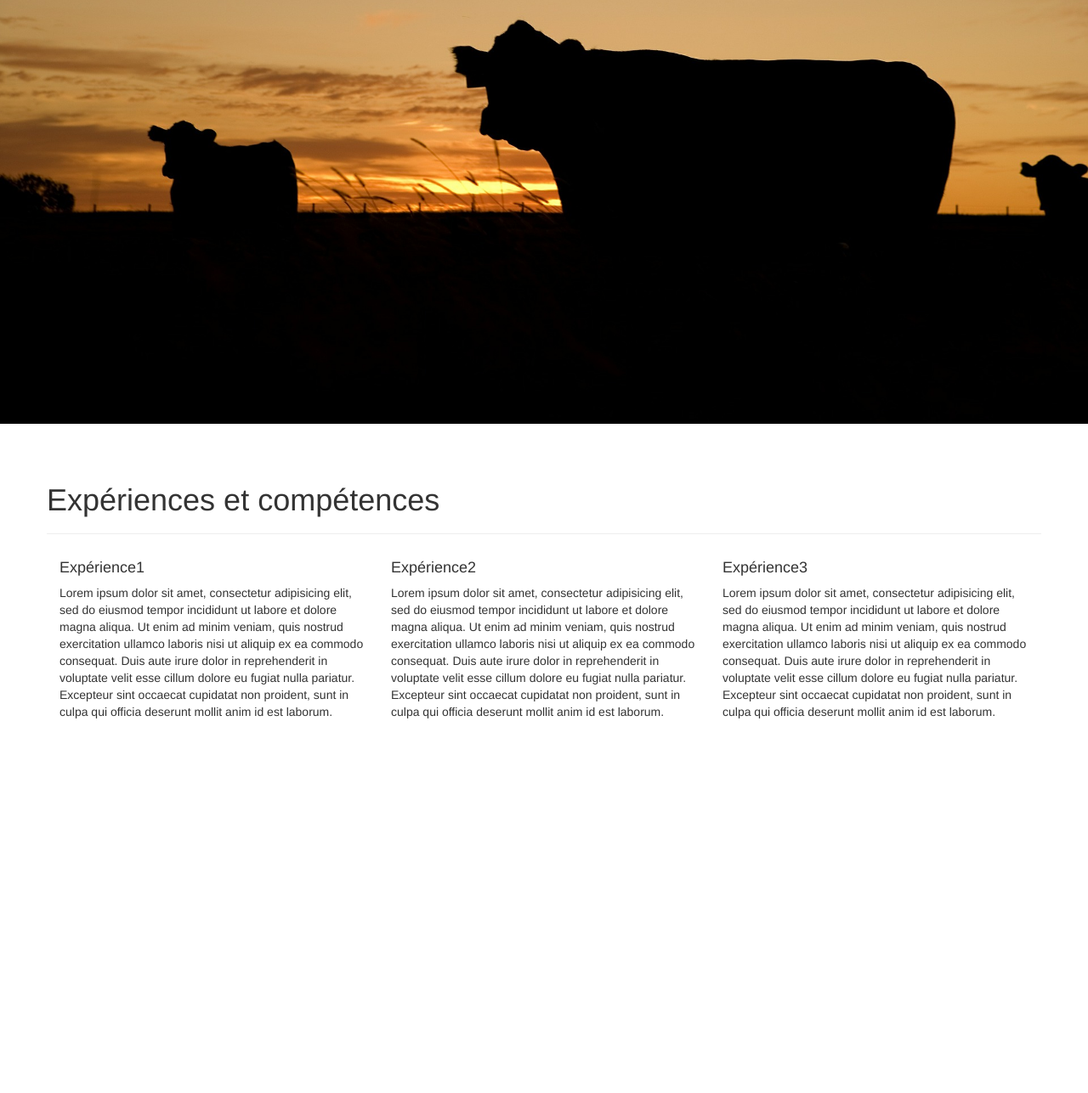
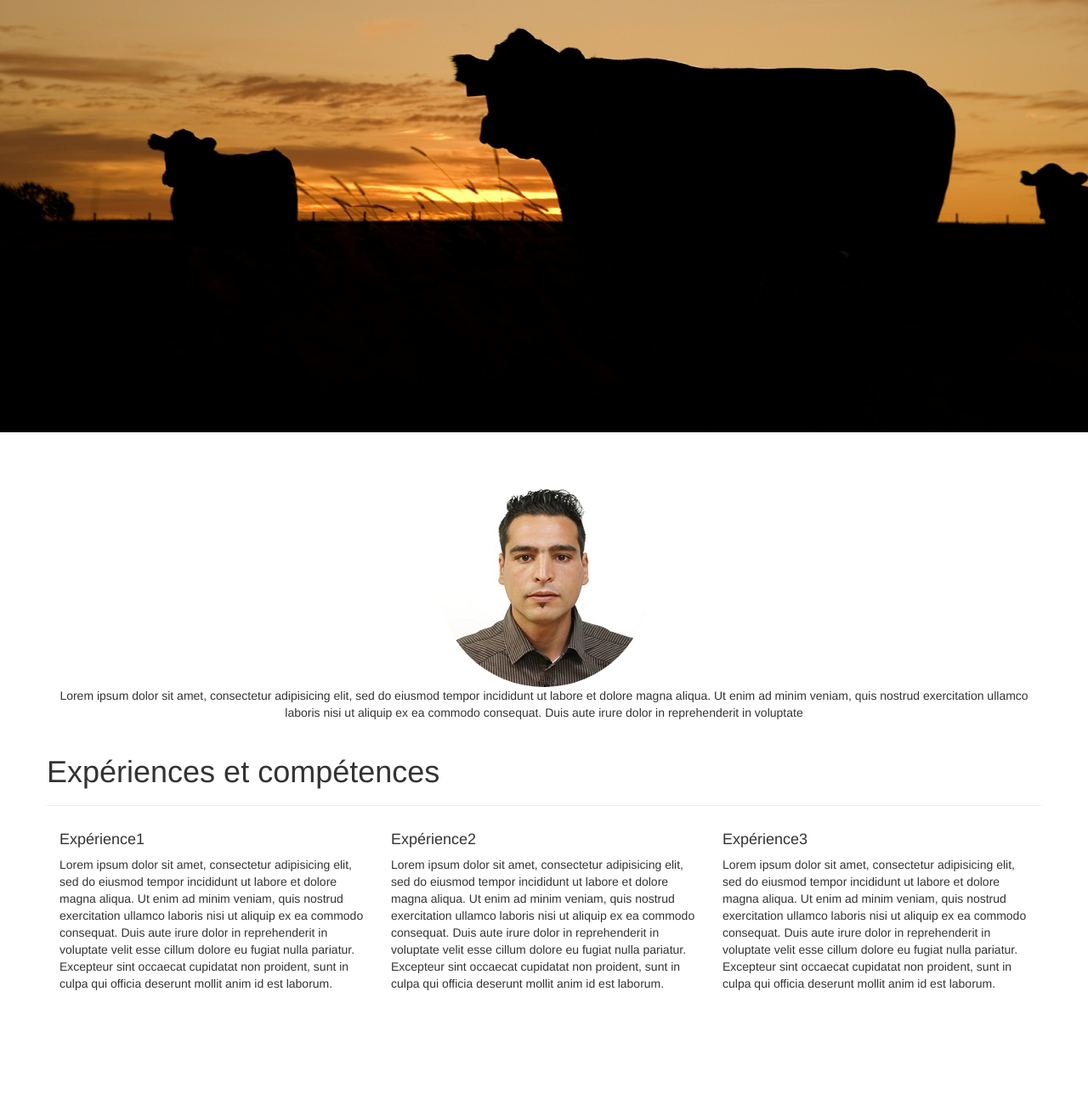
Before and after one commit to sidisaidkarim/youcef, a plain HTML site: page index.html in a window 1280 px wide. Shown: the part 321-1608 px from the top of the page at 85% size. Drawn offline with nearby package versions, Linux system fonts and the light colour scheme.

Commit message:
add picture and some info

```diff
--- a/index.html
+++ b/index.html
@@ -52,7 +52,7 @@
           <div class="col-12 text-center vertical-center" >
             <div class="tres-grand"> Bonjour, je suis OUSAADI YOUCEF</div>
             <div class="grand"> Ingénieur en AGRONOMIE.</div>
-            <div class="grand"> agriculture biologique, développement durable </div>
+            <div class="grand"> agriculture biologique, production  et amélioration des végétaux </div>
 
           </div>
         </div>
@@ -62,6 +62,11 @@
     <section id="competences" class="fill-viewport">
       <div class="container">
         <div class="row">
+		  <img src="images/youcef.jpg" class="img-responsive img-circle img-center">
+		  <div class="col-12">
+			<p class="text-center"> Lorem ipsum dolor sit amet, consectetur adipisicing elit, sed do eiusmod tempor incididunt ut labore et dolore magna aliqua. Ut enim ad minim veniam, quis nostrud exercitation ullamco laboris nisi ut aliquip ex ea commodo consequat. Duis aute irure dolor in reprehenderit in voluptate
+			</p>
+		  </div>
           <div class="page-header">
             <h1>Expériences et compétences </h1>
           </div>
--- a/styles/style.css
+++ b/styles/style.css
@@ -16,7 +16,7 @@ background-position: center center;
 -o-background-size: cover;
 background-size: cover;
 color:white;
-margin-top:20px;
+margin-top:30px;
 }
 .tres-grand{
 font-weight: 700;
@@ -41,5 +41,9 @@ padding-top:10%;
 }
 
 #competences{
-  padding-top:30px;
+  padding-top:50px;
 }
+#competences img{
+	margin-left:auto;
+	margin-right:auto;
+}
```
Also changed, not shown: images/youcef.jpg (added).
